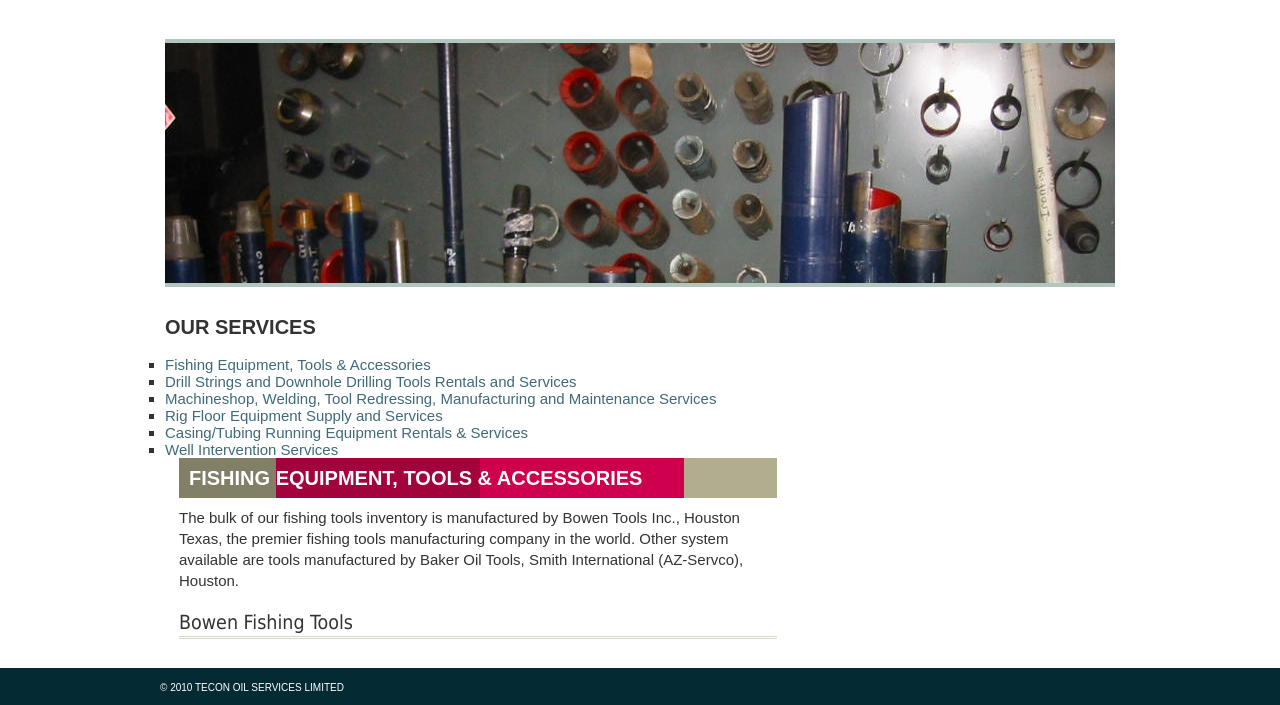
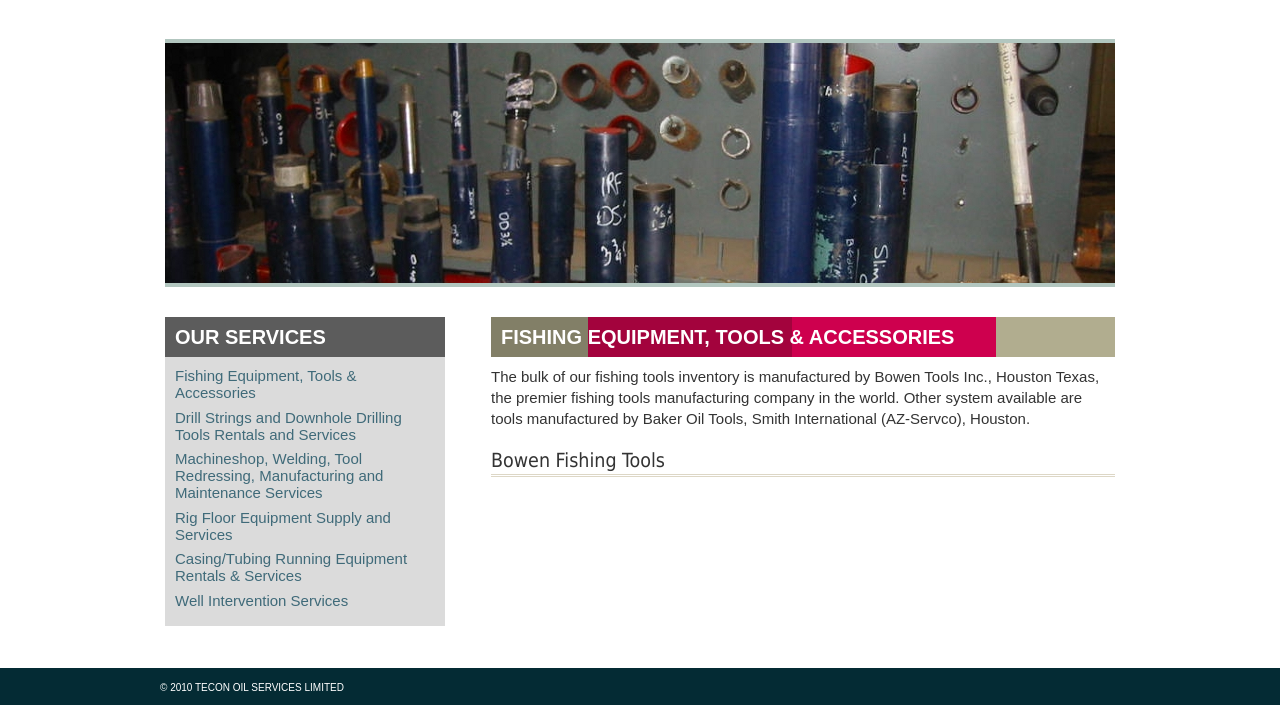
Before and after one commit to deone/tecon, a PHP site: page /services/fishing_tools.php in a window 1280 px wide. Shown: the part 180-885 px from the top of the page. Run offline with PHP 8.4, Linux system fonts and the light colour scheme.

Commit message:
Major edits to reflect latest changes in structure.

```diff
--- a/css/about3855.css
+++ b/css/about3855.css
@@ -1,19 +1,29 @@
 div.left_column {
     width: 598px;
     float: left;
-    margin-left: 14px;
+    margin-left: 46px;
     background: url("../img/left_col_bg.png") no-repeat;
+}
+div.service-item-body	{
+    width: 624px;
 }
 div.no_margin {
     margin-left: 0;
     width: 624px;
 }
-
 div.right_column    {
-    width: 280px;
     float: right;
 }
-div.right_column h2 {
+div.service-menu    {
+    float: left;
+}
+div.service-menu ul li	{
+    margin-bottom: 0.5em;
+}
+div.right_column, div.service-menu    {
+    width: 280px;
+}
+div.right_column h2, div.service-menu h2    {
     background-color: #5c5c5c;
     color: #fff;
     margin: 0;
@@ -24,15 +34,15 @@ div.left_column h2  {
     margin-top: 10px;
     margin-left: 10px;
 }
-div.right_column ul, div.right_column address {
+div.right_column ul, div.right_column address, div.service-menu ul {
     background-color: #dbdbdb;
     padding: 10px;
 }
-div.right_column ul {
+div.right_column ul, div.service-menu ul    {
     list-style-type: none;
 }
     div.left_column h2,
-    div.right_column h2 {
+    div.right_column h2, div.service-menu h2 {
       position: relative;
     }
 
@@ -42,7 +52,7 @@ div.right_column ul {
 
     div.right_column p,
     div.right_column ul,
-    div.right_column #lets-connect { margin-bottom: 1.5em; }
+    div.right_column #lets-connect, div.service-menu ul { margin-bottom: 1.5em; }
 
     div.right_column #lets-connect {
       background: url(../images/layout/map_alt.png) 0 32px no-repeat;
@@ -82,14 +92,6 @@ div.right_column ul {
       margin: 0 auto 30px;
       border: 4px #d2d1c1 solid;
     }
-
-    a.return-to-hello {
-      float: right;
-      display: block;
-      padding: 8px 8px 6px;
-      background: url(../images/layout/bg-return-to-hello.png) right 0 repeat-y;
-    }
-
 
 
     /*	Partials
@@ -138,6 +140,21 @@ div.right_column ul {
       background: url(../images/layout/button-signup.png) no-repeat;
       text-indent: -9999em;
     }
+
+
+
+
+
+
+
+
+
+
+
+
+
+
+
 
     /*	Meet the Crew
     ...................................................................... */
--- a/css/base.css
+++ b/css/base.css
@@ -322,6 +322,7 @@ ul.gallery li ul.gallery-item-thumbs li a.active img {
   margin-right: 20px;
   font-size: 1.05em;
   line-height: 1.375;
+  font-style: italic;
 }
 #feature-content ul.features-menu {
   position: absolute;
--- a/header.inc.php
+++ b/header.inc.php
@@ -9,7 +9,7 @@
 	    <ul>
 		<li><a href="index.php">Home</a></li>
 		<li><a href="about.php">About Us</a></li>
-		<li><a href="#">Services</a></li>
+		<li><a href="services/">Services</a></li>
 		<li><a href="clients.php">Clients</a></li>
 		<li><a href="projects.php">Projects</a></li>
 		<li><a href="personnel.php">Personnel</a></li>
```
Also changed, not shown: index.php (+21 -26 lines), news/index.php (+1 -6 lines), img/fishing_tools.jpg.
